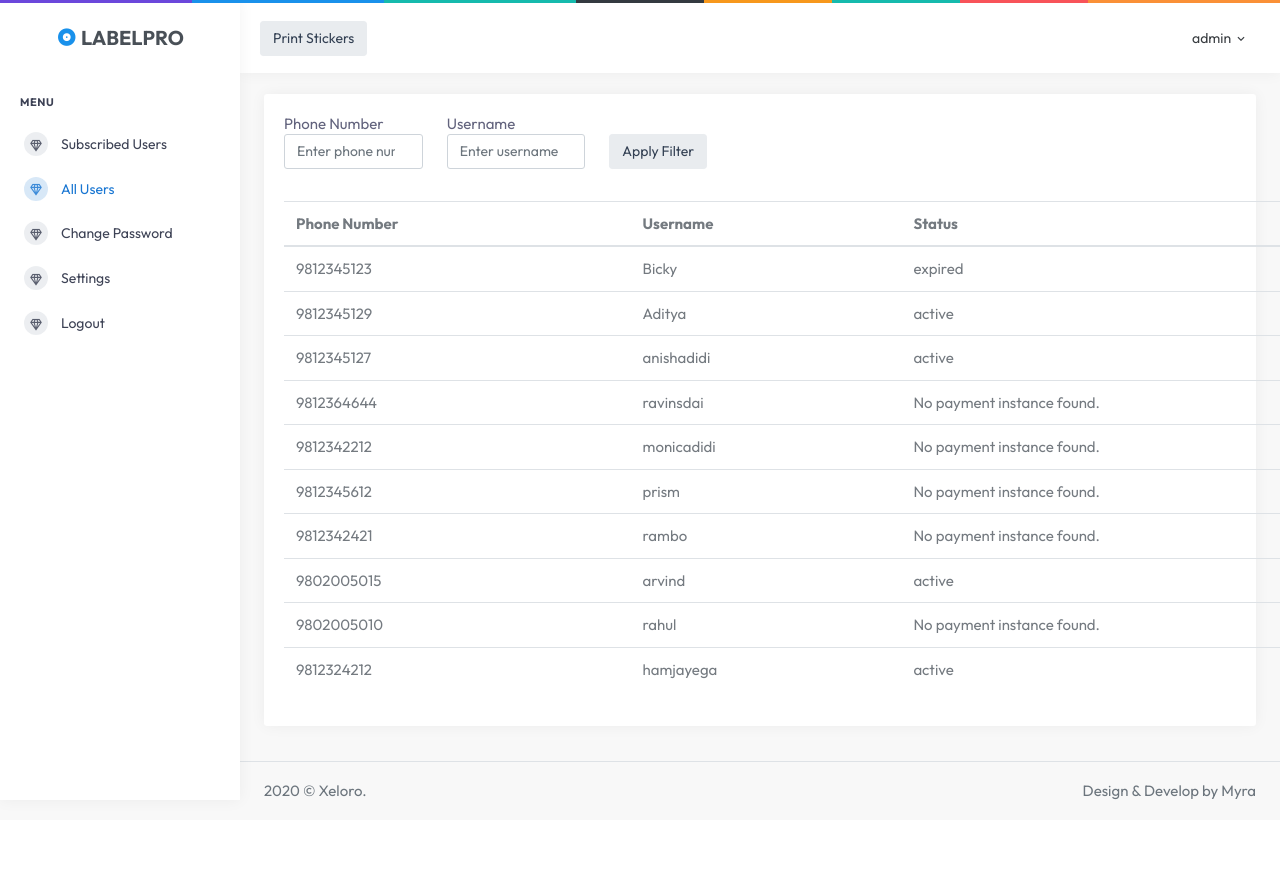
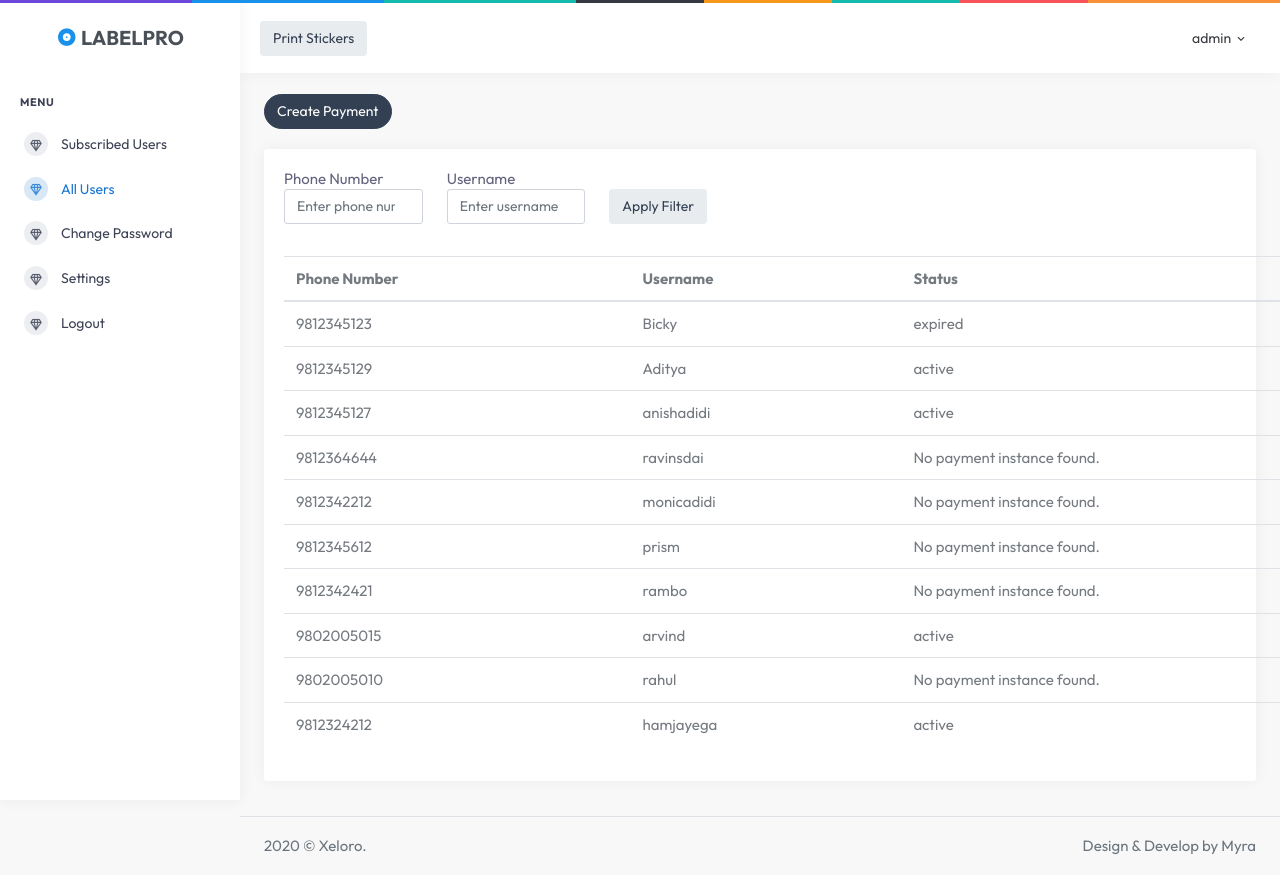
Before and after one commit to Axopher/StickersNLabelPrinting, a Django app: page /registeredUsers/ in a window 1280 px wide. Before the commit the page ends 801 px from the top, so only its background shows below. Run offline with Django 4.2, Linux system fonts and the light colour scheme; a user stored in the database is signed in; data comes from the database, SQL or seed files in the repository; both versions use the stored data as it was after the commit; style sheets or scripts are compiled from the project's sources; some libraries are stand-ins or nearby versions.

Commit message:
st-24 updated

```diff
--- a/adminpanel/templates/adminpanel/paymentConfirmation.html
+++ b/adminpanel/templates/adminpanel/paymentConfirmation.html
@@ -26,7 +26,7 @@
                 <form action="{% url 'confirm_payment' %}" method="POST" class="mt-4">
                   {% csrf_token %}
                   <div class="d-flex justify-content-between">
-                    <a href="{% url 'create_payment' %}" class="btn btn-secondary">Go Back</a>
+                    <a href="{% url 'create_payment' %}" class="btn btn-dark waves-effect waves-light" >Go Back</a>
                     <input type="submit" class="btn btn-primary" value="Confirm">
                   </div>
                 </form>
--- a/adminpanel/templates/adminpanel/registeredUsers.html
+++ b/adminpanel/templates/adminpanel/registeredUsers.html
@@ -4,6 +4,12 @@
 <div class="main-content">
     <div class="page-content">
         <div class="container-fluid">
+            <div class="row">
+                <div class="col-sm-12 col-md-6">
+                    <a href="{% url 'create_payment' %}"><button type="button" class="btn btn-dark btn-rounded waves-effect waves-light"
+                        style="margin-bottom:20px;">Create Payment</button></a>
+                </div>
+            </div>
             <div class="row">
                 <div class="col-12">
                     <div class="card">
--- a/adminpanel/views.py
+++ b/adminpanel/views.py
@@ -116,7 +116,7 @@ def createPayment(request):
                 return render(request,"adminpanel/paymentConfirmation.html",{'form':form_data,'profile':profile,'subscription_type':subscription_type,'formatted_expiry_date':formatted_expiry_date})
         except Profile.DoesNotExist:
             print("profile does not exist")
-            messages.error(request, 'Profile not found for the provided phone number.')
+            messages.error(request, 'User must be registered first using this phone number.')
 
     context = {'form':form}
     return render(request,"adminpanel/payment_form.html",context)
```
Also changed, not shown: labelPrintApp/oddyConfig.py (+4 -4 lines), db.sqlite3, 1 other file.
